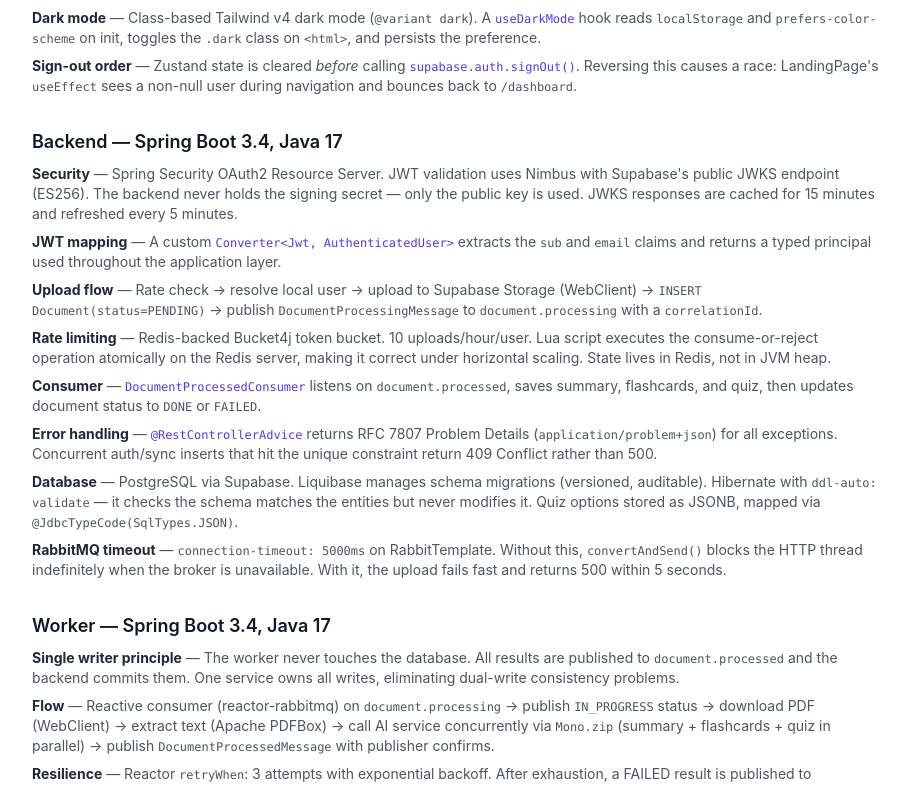
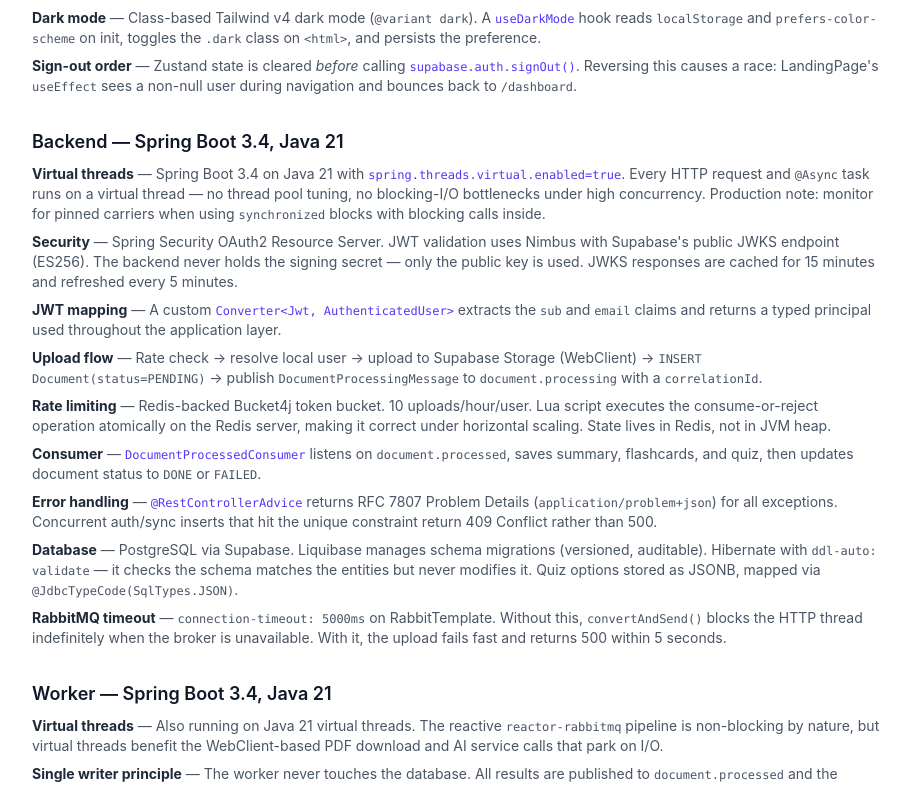
Before and after one commit to ttedgar/AI-Learning-Assistant, a React (Vite) app in the folder frontend/: page /technical in a window 1280 px wide. Shown: the part 1065-1851 px from the top of the page, without its empty margins (184-1094 px from the left). Built offline with nearby package versions, Linux system fonts and the light colour scheme; no server answers.

Commit message:
docs: update TechnicalPage to reflect migration to Java 21 and virtual threads

```diff
--- a/frontend/src/pages/TechnicalPage.jsx
+++ b/frontend/src/pages/TechnicalPage.jsx
@@ -84,8 +84,9 @@
             </div>
 
             <div>
-              <h3 className="text-lg font-semibold text-gray-900 dark:text-white mb-2">Backend — Spring Boot 3.4, Java 17</h3>
+              <h3 className="text-lg font-semibold text-gray-900 dark:text-white mb-2">Backend — Spring Boot 3.4, Java 21</h3>
               <ul className="space-y-2 text-gray-600 dark:text-gray-400 text-sm">
+                <li><strong className="text-gray-800 dark:text-gray-200">Virtual threads</strong> — Spring Boot 3.4 on Java 21 with <code className="text-xs text-indigo-600 dark:text-indigo-400">spring.threads.virtual.enabled=true</code>. Every HTTP request and <code className="text-xs">@Async</code> task runs on a virtual thread — no thread pool tuning, no blocking-I/O bottlenecks under high concurrency. Production note: monitor for pinned carriers when using <code className="text-xs">synchronized</code> blocks with blocking calls inside.</li>
                 <li><strong className="text-gray-800 dark:text-gray-200">Security</strong> — Spring Security OAuth2 Resource Server. JWT validation uses Nimbus with Supabase's public JWKS endpoint (ES256). The backend never holds the signing secret — only the public key is used. JWKS responses are cached for 15 minutes and refreshed every 5 minutes.</li>
                 <li><strong className="text-gray-800 dark:text-gray-200">JWT mapping</strong> — A custom <code className="text-xs text-indigo-600 dark:text-indigo-400">Converter&lt;Jwt, AuthenticatedUser&gt;</code> extracts the <code className="text-xs">sub</code> and <code className="text-xs">email</code> claims and returns a typed principal used throughout the application layer.</li>
                 <li><strong className="text-gray-800 dark:text-gray-200">Upload flow</strong> — Rate check → resolve local user → upload to Supabase Storage (WebClient) → <code className="text-xs">INSERT Document(status=PENDING)</code> → publish <code className="text-xs">DocumentProcessingMessage</code> to <code className="text-xs">document.processing</code> with a <code className="text-xs">correlationId</code>.</li>
@@ -98,8 +99,9 @@
             </div>
 
             <div>
-              <h3 className="text-lg font-semibold text-gray-900 dark:text-white mb-2">Worker — Spring Boot 3.4, Java 17</h3>
+              <h3 className="text-lg font-semibold text-gray-900 dark:text-white mb-2">Worker — Spring Boot 3.4, Java 21</h3>
               <ul className="space-y-2 text-gray-600 dark:text-gray-400 text-sm">
+                <li><strong className="text-gray-800 dark:text-gray-200">Virtual threads</strong> — Also running on Java 21 virtual threads. The reactive <code className="text-xs">reactor-rabbitmq</code> pipeline is non-blocking by nature, but virtual threads benefit the WebClient-based PDF download and AI service calls that park on I/O.</li>
                 <li><strong className="text-gray-800 dark:text-gray-200">Single writer principle</strong> — The worker never touches the database. All results are published to <code className="text-xs">document.processed</code> and the backend commits them. One service owns all writes, eliminating dual-write consistency problems.</li>
                 <li><strong className="text-gray-800 dark:text-gray-200">Flow</strong> — Reactive consumer (reactor-rabbitmq) on <code className="text-xs">document.processing</code> → publish <code className="text-xs">IN_PROGRESS</code> status → download PDF (WebClient) → extract text (Apache PDFBox) → call AI service concurrently via <code className="text-xs">Mono.zip</code> (summary + flashcards + quiz in parallel) → publish <code className="text-xs">DocumentProcessedMessage</code> with publisher confirms.</li>
                 <li><strong className="text-gray-800 dark:text-gray-200">Resilience</strong> — Reactor <code className="text-xs">retryWhen</code>: 3 attempts with exponential backoff. After exhaustion, a FAILED result is published to <code className="text-xs">document.processed</code> and the original message is nacked to <code className="text-xs">document.processing.dlq</code> via a dead-letter exchange. Operations can replay messages from the DLQ after fixing the root cause.</li>
@@ -308,9 +310,9 @@
               </thead>
               <tbody className="divide-y divide-gray-50 dark:divide-gray-900">
                 {[
-                  ['Frontend', 'React 19, Vite, Tailwind CSS v4, Zustand, TanStack Query, React Router, Axios, Supabase JS'],
-                  ['Backend', 'Java 17, Spring Boot 3.4, Spring Security, Spring AMQP, Spring Data JPA, Hibernate 6, Liquibase, Bucket4j, Springdoc OpenAPI'],
-                  ['Worker', 'Java 17, Spring Boot 3.4, reactor-rabbitmq, Apache PDFBox, WebFlux (WebClient, Mono.zip)'],
+                  ['Frontend', 'React 19, Vite, Tailwind CSS v4, Zustand, TanStack Query, React Router, Axios, Supabase JS, @xyflow/react'],
+                  ['Backend', 'Java 21 (virtual threads), Spring Boot 3.4, Spring Security, Spring AMQP, Spring Data JPA, Hibernate 6, Liquibase, Bucket4j, Springdoc OpenAPI'],
+                  ['Worker', 'Java 21 (virtual threads), Spring Boot 3.4, reactor-rabbitmq, Apache PDFBox, WebFlux (WebClient, Mono.zip)'],
                   ['AI Service', 'Python 3.12, FastAPI, LangChain 0.3, langchain-google-genai, Gemini 2.5 Flash, Langfuse, Pydantic'],
                   ['Database', 'PostgreSQL (Supabase), RLS, JSONB'],
                   ['Messaging', 'RabbitMQ — direct exchange, 2 queues + dead-letter queue'],
```
